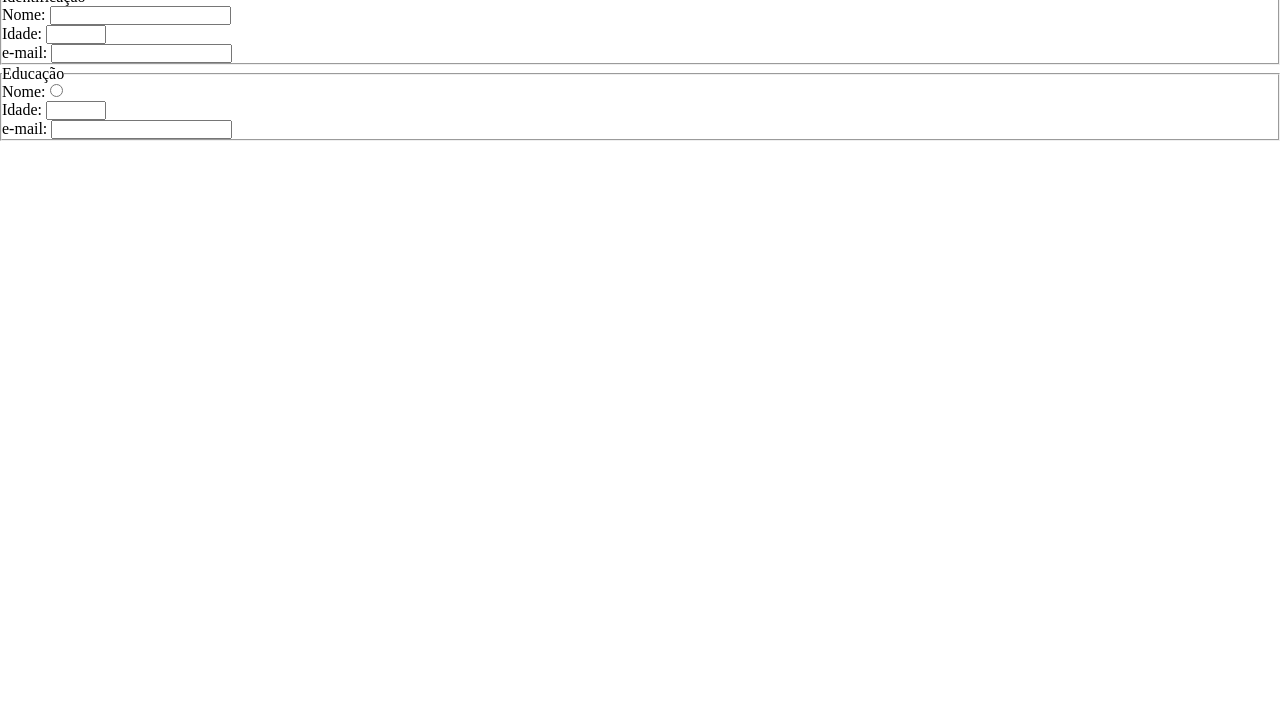
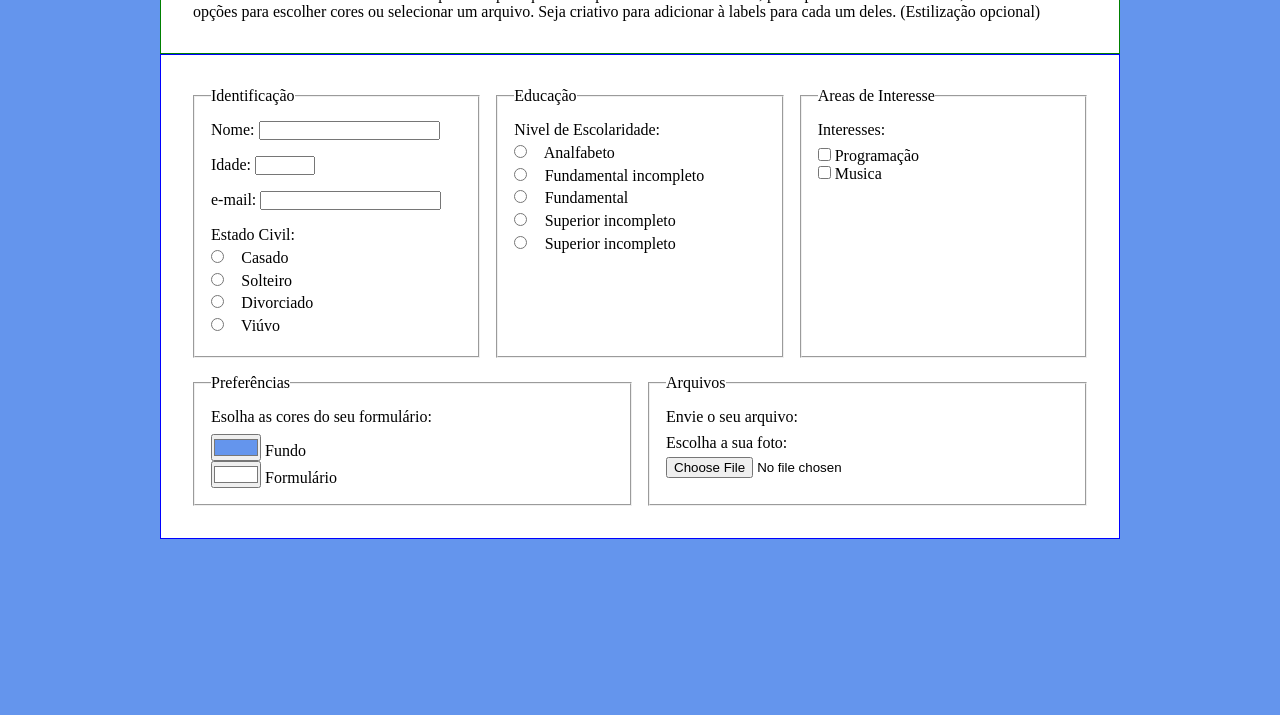
Before and after one commit to Mariutti/formulario-360, a plain HTML site: page form.html in a window 1280 px wide. Shown: the part 85-800 px from the top of the page. Drawn offline with Linux system fonts and the light colour scheme.

Commit message:
Javascript for color change

```diff
--- a/form.html
+++ b/form.html
@@ -1,54 +1,145 @@
 <!DOCTYPE html>
 <html lang="en">
   <head>
-    <meta charset="UTF-8">
-    <meta http-equiv="X-UA-Compatible" content="IE=edge">
-    <meta name="viewport" content="width=device-width, initial-scale=1.0">
+    <meta charset="UTF-8" />
+    <meta http-equiv="X-UA-Compatible" content="IE=edge" />
+    <meta name="viewport" content="width=device-width, initial-scale=1.0" />
     <title>Formuário Teste</title>
-    <link rel="stylesheet" href="style.css">
+    <link rel="stylesheet" href="style.css" />
   </head>
   <body>
-
-</body>
-</html>
     <header>
-    <h1>Formulário Pessoal</h1>
-    <p>Crie um formulário e adicione todos tipos de inputs que você aprendeu durantes as aulas,
-        principalmente os checkboxes, radio-buttons e opções para escolher cores ou selecionar um arquivo. Seja criativo para adicionar à labels para cada um deles. (Estilização opcional)
+      <h1>Formulário de Cadastro de Clientes</h1>
+      <p>
+        Crie um formulário e adicione todos tipos de inputs que você aprendeu
+        durantes as aulas, principalmente os checkboxes, radio-buttons e opções
+        para escolher cores ou selecionar um arquivo. Seja criativo para
+        adicionar à labels para cada um deles. (Estilização opcional)
       </p>
     </header>
 
     <main>
-    <form action='#'>
+      <form action="#">
         <fieldset>
           <legend>Identificação</legend>
+          <div class="text-div">
+            <label for="name">Nome:</label>
+            <input type="text" id="name" name="name" required />
+          </div>
+          <div class="text-div">
+            <label for="age">Idade:</label>
+            <input
+              type="number"
+              id="age"
+              name="age"
+              min="0"
+              max="100"
+              required
+            />
+          </div>
+          <div class="text-div">
+            <label for="email">e-mail:</label>
+            <input type="email" id="email" name="email" required />
+          </div>
+          <div class="radio-div">
+            <p>Estado Civil:</p>
             <div>
-          <label for='name'>Nome:</label>
-          <input type='text' id='name' name='name'>
+              <input type="radio" name="estado-civil" id="casado" />
+              <label for="casado">Casado</label>
             </div>
             <div>
-          <label for='age'>Idade:</label>
-          <input type='number' id='age' name='age' min='0' max='100'>
+              <input type="radio" name="estado-civil" id="solteiro" />
+              <label for="solteiro">Solteiro</label>
             </div>
             <div>
-          <label for='email'>e-mail:</label>
-          <input type='email' id='email' name='email'>
+              <input type="radio" name="estado-civil" id="casado" />
+              <label for="divorciado">Divorciado</label>
+            </div>
+            <div>
+              <input type="radio" name="estado-civil" id="casado" />
+              <label for="viúvo">Viúvo</label>
+            </div>
           </div>
         </fieldset>
         <fieldset>
           <legend>Educação</legend>
+          <div class="radio-div">
+            <p>Nivel de Escolaridade:</p>
             <div>
-          <label for='ensino-medio'>Nome:</label>
-          <input type='radio' id='ensino-medio' name='name' >
+              <input type="radio" name="escolaridade" id="analfabeto" />
+              <label for="analfabeto">Analfabeto</label>
             </div>
             <div>
-          <label for='age'>Idade:</label>
-          <input type='number' id='age' name='age' min='0' max='100'>
+              <input
+                type="radio"
+                name="escolaridade"
+                id="fundamental-incompleto"
+              />
+              <label for="fundamental-incompleto">Fundamental incompleto</label>
             </div>
             <div>
-          <label for='email'>e-mail:</label>
-          <input type='email' id='email' name='email'>
+              <input type="radio" name="escolaridade" id="fundamental" />
+              <label for="fundamental">Fundamental</label>
+            </div>
+            <div>
+              <input
+                type="radio"
+                name="escolaridade"
+                id="superior-incompleto"
+              />
+              <label for="superior-incompleto">Superior incompleto</label>
+            </div>
+            <div>
+              <input type="radio" name="escolaridade" id="superior" />
+              <label for="superior">Superior incompleto</label>
+            </div>
+          </div>
+        </fieldset>
+        <fieldset>
+          <legend>Areas de Interesse</legend>
+          <p>Interesses:</p>
+          <div>
+            <input
+              type="checkbox"
+              id="coding"
+              name="interesses"
+              value="coding"
+            />
+            <label for="coding">Programação</label>
+          </div>
+          <div>
+            <input type="checkbox" id="music" name="interesses" value="music" />
+            <label for="music">Musica</label>
+          </div>
+        </fieldset>
+        <fieldset>
+          <legend>Preferências</legend>
+          <p>Esolha as cores do seu formulário:</p>
+          <div>
+            <input type="color" id="backClr" name="backClr" value="#6495ed" />
+            <label for="backClr">Fundo</label>
+          </div>
+
+          <div>
+            <input type="color" id="formClr" name="formClr" value="#ffffff" />
+            <label for="formClr">Formulário</label>
+          </div>
+        </fieldset>
+        <fieldset>
+          <legend>Arquivos</legend>
+          <p>Envie o seu arquivo:</p>
+          <div class="fileInput">
+            <label for="avatar">Escolha a sua foto:</label>
+            <input
+              type="file"
+              id="avatar"
+              name="avatar"
+              accept="image/png, image/jpeg"
+            />
           </div>
         </fieldset>
       </form>
     </main>
+    <script src="script.js"></script>
+  </body>
+</html>
--- /dev/null
+++ b/script.js
@@ -0,0 +1,19 @@
+const backClrPicker = document.querySelector(`#backClr`);
+const backColor = () => backClrPicker.value;
+
+const formClrPicker = document.querySelector(`#formClr`);
+const formColor = () => formClrPicker.value;
+
+const main = document.querySelector(`main`);
+const header = document.querySelector("header");
+const body = document.body;
+
+function trocaCorForm() {
+  console.log("olá");
+  main.style.backgroundColor = `${formColor()}`;
+  header.style.backgroundColor = `${formColor()}`;
+  body.style.backgroundColor = `${backColor()}`;
+}
+
+backClrPicker.addEventListener("input", trocaCorForm);
+formClrPicker.addEventListener("input", trocaCorForm);
--- a/style.css
+++ b/style.css
@@ -1,5 +1,78 @@
+:root {
+  --clr-form: #ffffff;
+  --clr-body: #6495ed;
+}
+
 * {
-    margin: 0;
-    padding: 0;
-    box-sizing: border-box;
+  margin: 0;
+  padding: 0;
+  box-sizing: border-box;
 }
+
+html {
+  height: 100%;
+  min-height: fit-content;
+}
+
+body {
+  background-color: var(--clr-body);
+  height: 100%;
+  min-height: fit-content;
+}
+header {
+  margin: auto;
+  border: 1px solid green;
+  width: 75vw;
+  padding: 2em;
+  min-width: 310px;
+  background-color: var(--clr-form);
+}
+main {
+  margin: auto;
+  border: 1px solid blue;
+  width: 75vw;
+  height: 80%;
+  padding: 2em;
+  min-width: 310px;
+  background-color: var(--clr-form);
+  height: fit-content;
+  max-height: 100%;
+}
+
+form {
+  display: flex;
+  gap: 1em;
+  flex-wrap: wrap;
+  height: 100%;
+  justify-content: space-around;
+  align-items: stretch;
+  min-height: fit-content;
+}
+
+fieldset {
+  flex: 1;
+  padding: 1em;
+  min-width: 260px;
+}
+
+.text-div {
+  margin-right: 1em;
+  margin-bottom: 1em;
+}
+
+.radio-div * {
+  margin-right: 1em;
+  margin-bottom: 0.3em;
+}
+
+div p,
+fieldset p {
+  margin-right: 1em;
+  margin-bottom: 0.5em;
+}
+
+.fileInput label {
+  display: block;
+  margin-right: 1em;
+  margin-bottom: 0.3em;
+}
```
Lines whose indentation alone changed are shown as unchanged.
